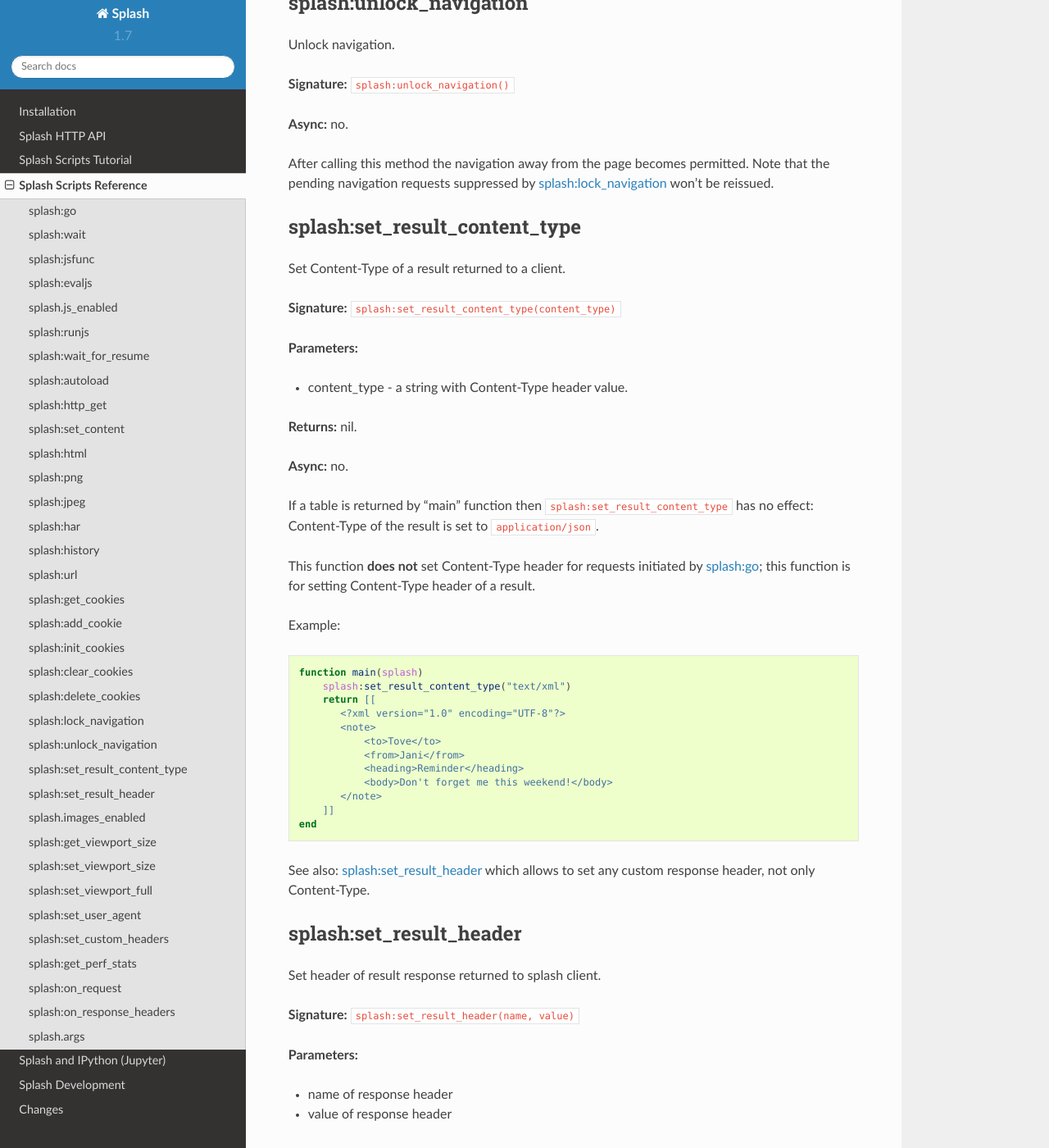
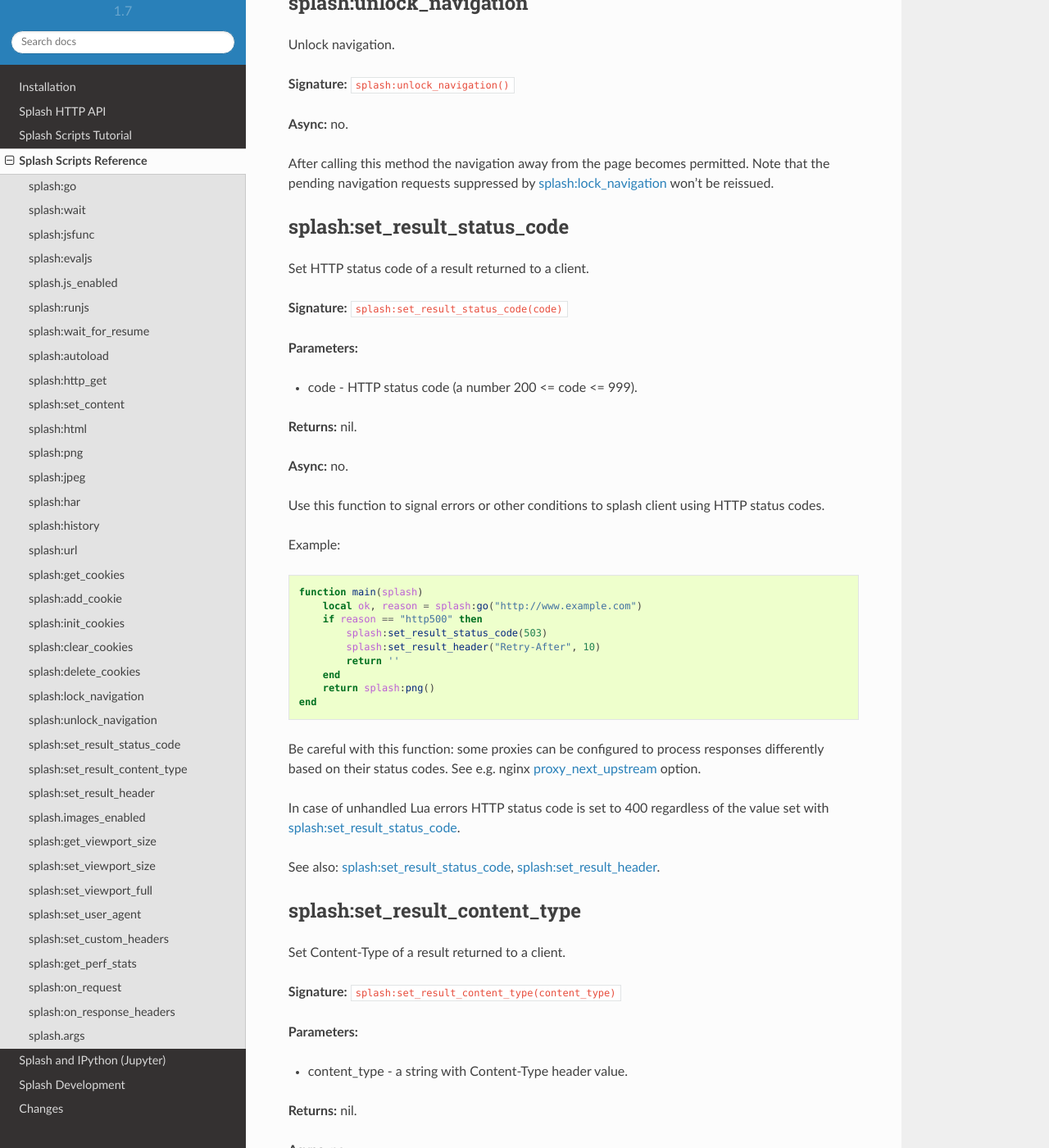
Before and after one commit to scrapinghub/splash, a Sphinx documentation site: the page built from docs/scripting-ref.rst, in a window 1280 px wide and 1400 px high, scrolled down 22791 px. Shown: the whole window at 82% size. Built offline with Sphinx 7.4.7 and the Read the Docs theme 2.0.0, drawn with Linux system fonts in a browser that asks for light colours; some of the changed text lies outside the part shown.

Commit message:
splash:set_result_status_code. Fixes GH-235.

```diff
--- a/docs/scripting-ref.rst
+++ b/docs/scripting-ref.rst
@@ -1237,6 +1237,52 @@
 permitted. Note that the pending navigation requests suppressed
 by :ref:`splash-lock-navigation` won't be reissued.
 
+.. _splash-set-result-status-code:
+
+splash:set_result_status_code
+-----------------------------
+
+Set HTTP status code of a result returned to a client.
+
+**Signature:** ``splash:set_result_status_code(code)``
+
+**Parameters:**
+
+* code - HTTP status code (a number 200 <= code <= 999).
+
+**Returns:** nil.
+
+**Async:** no.
+
+Use this function to signal errors or other conditions to splash client
+using HTTP status codes.
+
+Example:
+
+.. code-block:: lua
+
+     function main(splash)
+         local ok, reason = splash:go("http://www.example.com")
+         if reason == "http500" then
+             splash:set_result_status_code(503)
+             splash:set_result_header("Retry-After", 10)
+             return ''
+         end
+         return splash:png()
+     end
+
+Be careful with this function: some proxies can be configured to
+process responses differently based on their status codes. See e.g. nginx
+`proxy_next_upstream <http://nginx.org/en/docs/http/ngx_http_proxy_module.html#proxy_next_upstream>`_
+option.
+
+In case of unhandled Lua errors HTTP status code is set to 400 regardless
+of the value set with :ref:`splash-set-result-status-code`.
+
+See also: :ref:`splash-set-result-status-code`,
+:ref:`splash-set-result-header`.
+
+
 .. _splash-set-result-content-type:
 
 splash:set_result_content_type
@@ -1340,6 +1386,8 @@
          return screenshot
      end
 
+See also: :ref:`splash-set-result-status-code`,
+:ref:`splash-set-result-content-type`.
 
 .. _splash-images-enabled:
 
```
Also changed, not shown: 6 other files.
